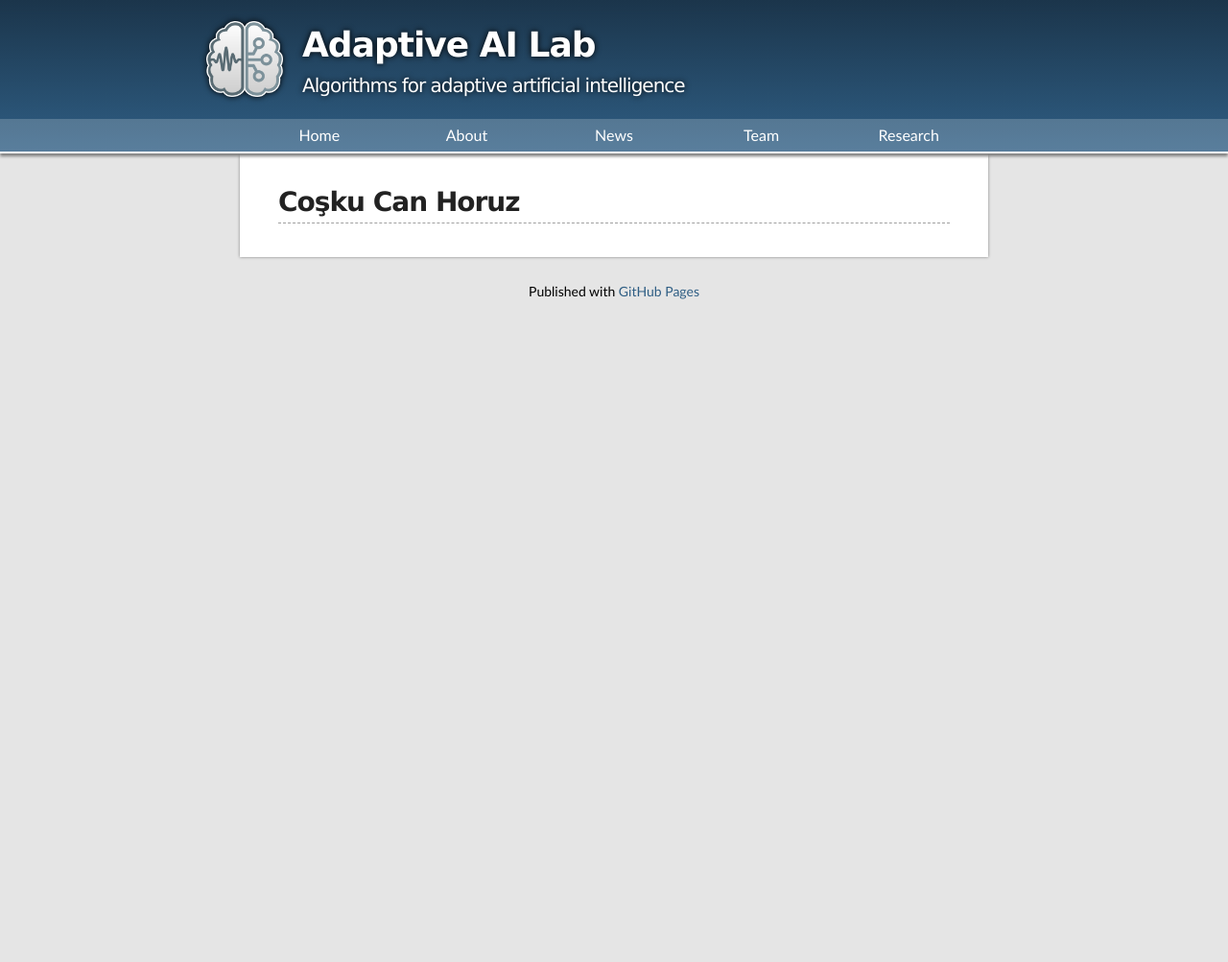
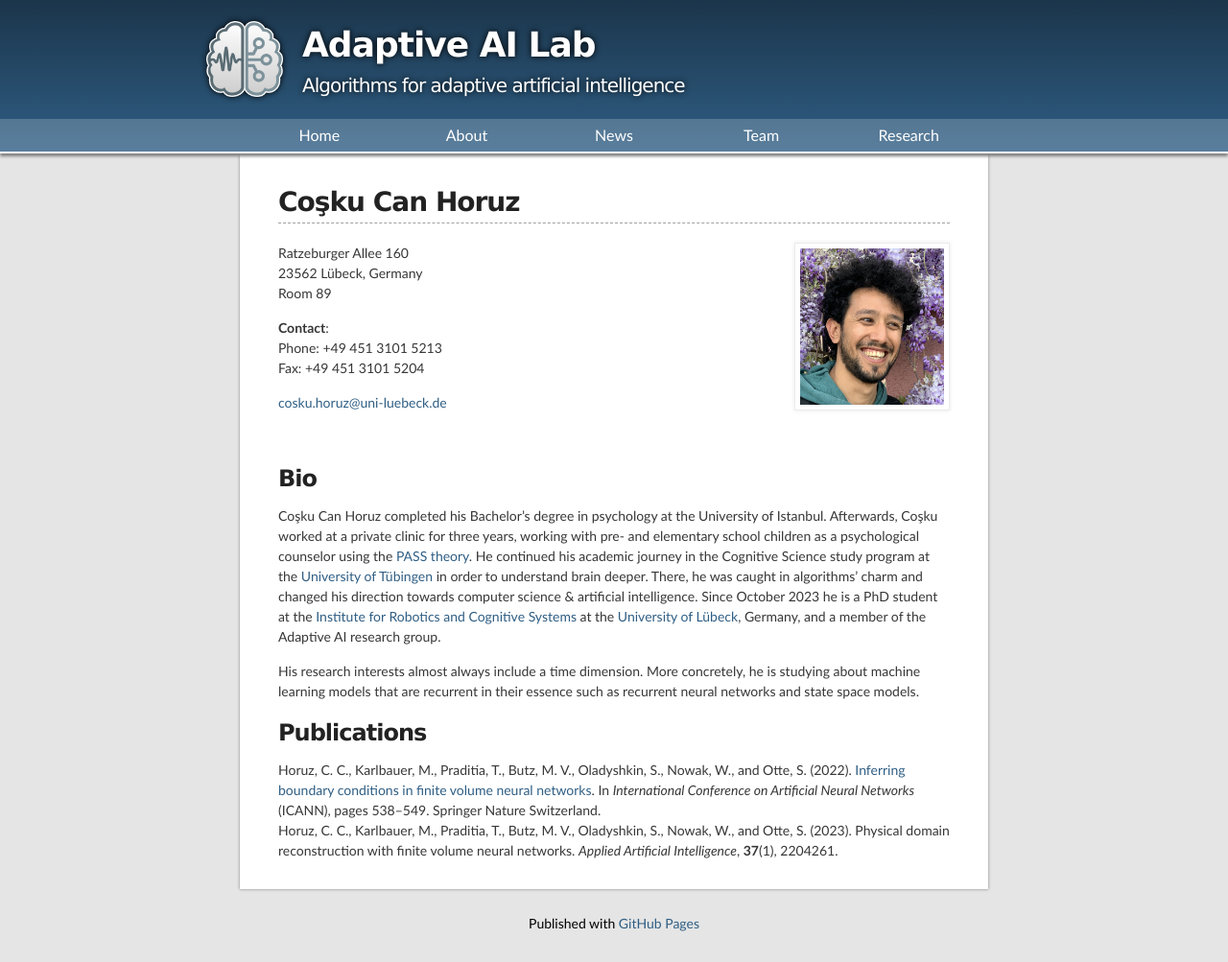
Before and after one commit to AdaptiveAILab/adaptiveailab.github.io, a Jekyll site: the page built from pages/team/staff/phd_cosku.md, in a window 1280 px wide. Shown: the whole page at 96% size. Built offline with Jekyll 4.4.1, drawn with Linux system fonts in a browser that asks for light colours; before the commit the page ends 900 px from its top, so only the background shows below that.

Commit message:
Update phd_cosku.md

```diff
--- a/pages/team/staff/phd_cosku.md
+++ b/pages/team/staff/phd_cosku.md
@@ -4,6 +4,33 @@ title: Coşku Can Horuz
 role: PhD student
 description:
 permalink: /team/cosku
+photo: /assets/images/cosku.jpg
 ---
 
 # Coşku Can Horuz
+
+<img src="{{page.photo}}" width="150px" style="float: right">
+
+Ratzeburger Allee 160\
+23562 Lübeck, Germany\
+Room 89
+
+__Contact__:\
+Phone: +49 451 3101 5213\
+Fax:   +49 451 3101 5204
+
+[cosku.horuz@uni-luebeck.de](mailto:cosku.horuz@uni-luebeck.de)
+
+<br />
+
+
+## Bio
+
+Coşku Can Horuz completed his Bachelor's degree in psychology at the University of Istanbul. Afterwards, Coşku worked at a private clinic for three years, working with pre- and elementary school children as a psychological counselor using the [PASS theory](https://en.wikipedia.org/wiki/PASS_theory_of_intelligence). He continued his academic journey in the Cognitive Science study program at the [University of Tübingen](https://uni-tuebingen.de/en/) in order to understand brain deeper. There, he was caught in algorithms' charm and changed his direction towards computer science & artificial intelligence. Since October 2023 he is a PhD student at the [Institute for Robotics and Cognitive Systems](https://www.rob.uni-luebeck.de/institut) at the [University of Lübeck](https://www.uni-luebeck.de), Germany, and a member of the Adaptive AI research group.
+
+His research interests almost always include a time dimension. More concretely, he is studying about machine learning models that are recurrent in their essence such as recurrent neural networks and state space models.
+
+## Publications
+
+Horuz, C. C., Karlbauer, M., Praditia, T., Butz, M. V., Oladyshkin, S., Nowak, W., and Otte, S. (2022). [Inferring boundary conditions in finite volume neural networks](https://link.springer.com/chapter/10.1007/978-3-031-15919-0_45). In *International Conference on Artificial Neural Networks* (ICANN), pages 538–549. Springer Nature Switzerland.\
+Horuz, C. C., Karlbauer, M., Praditia, T., Butz, M. V., Oladyshkin, S., Nowak, W., and Otte, S. (2023). Physical domain reconstruction with finite volume neural networks. *Applied Artificial Intelligence*, **37**(1), 2204261.
```
